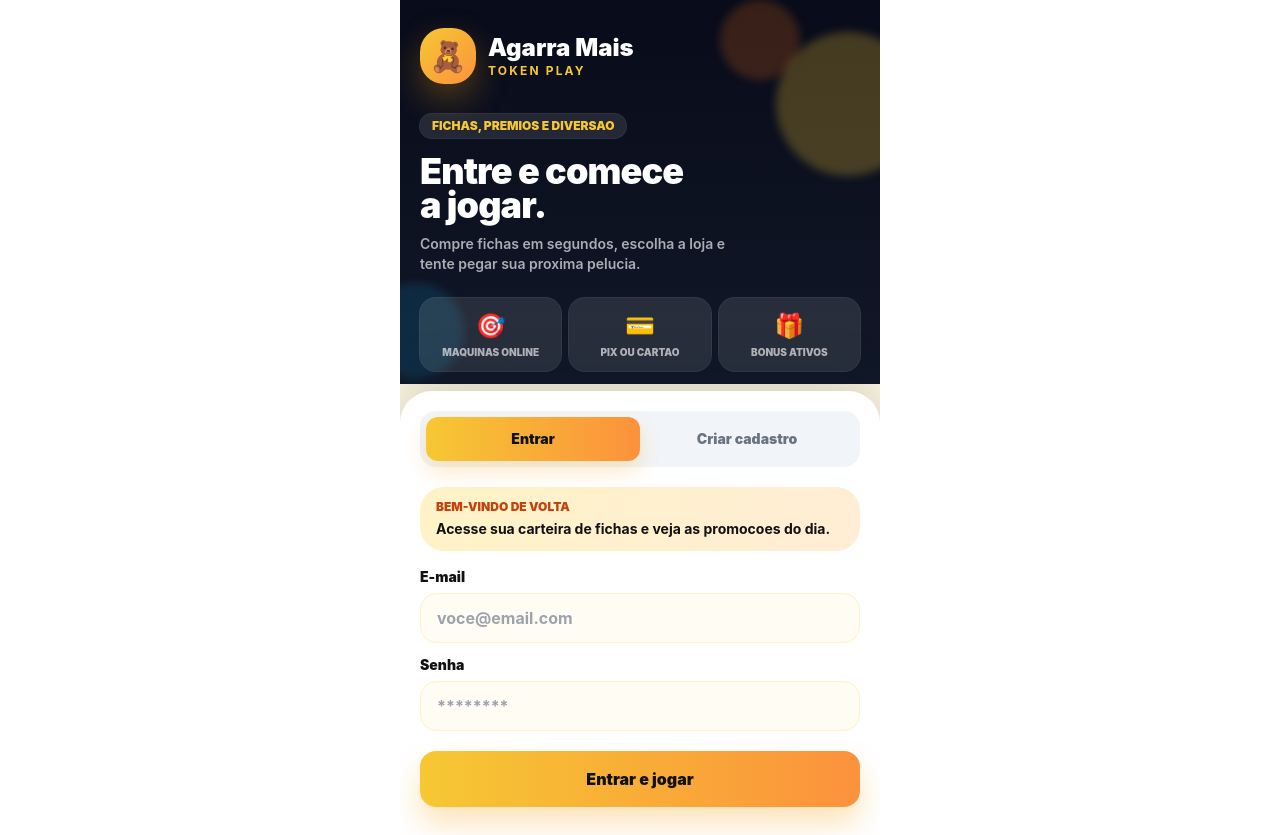
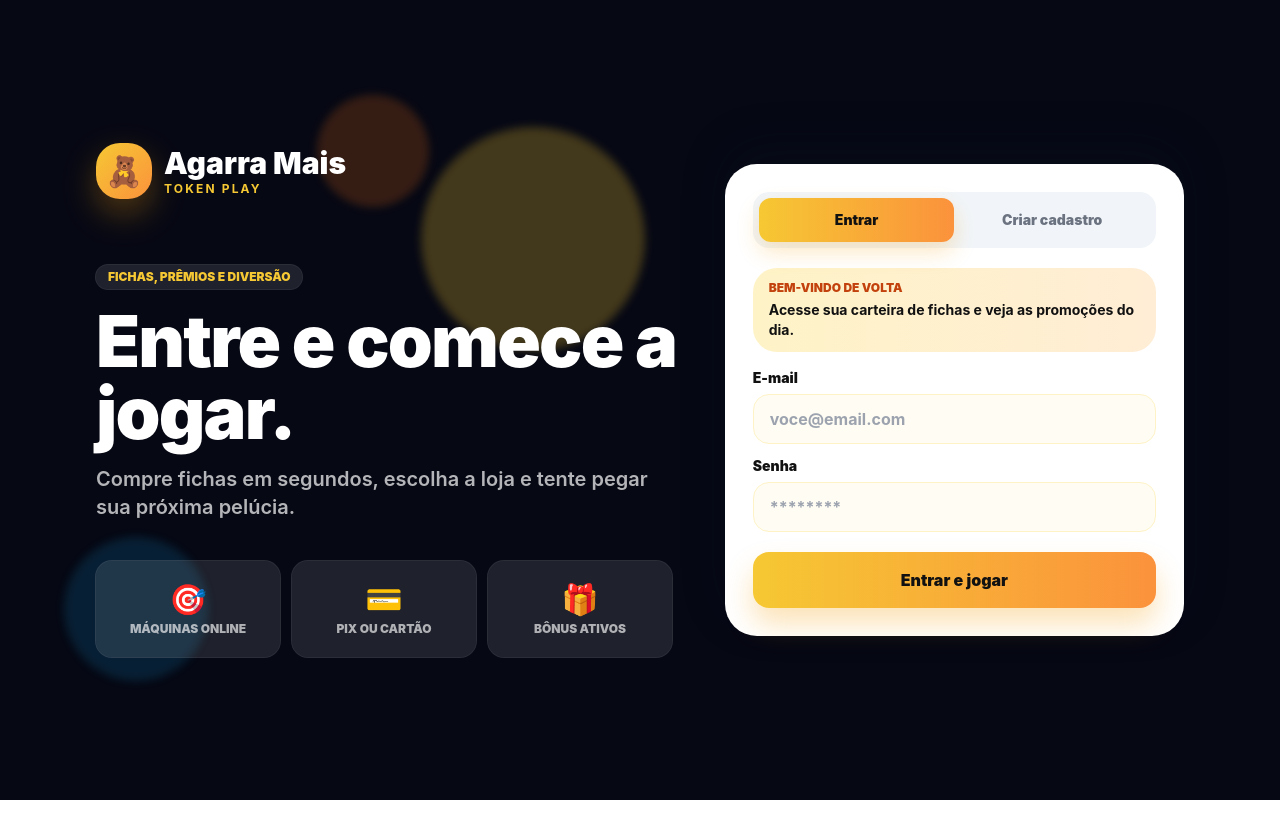
Before and after one commit to MachinePay/AgarramaisTokenPlayFrontend, a React (Vite) app: page /entrar in a window 1280 px wide. After the commit the page ends 800 px from the top, so only its background shows below. Built offline with nearby package versions, Linux system fonts and the light colour scheme; no server answers.

Commit message:
tela login

```diff
--- a/src/pages/EntrarPage.tsx
+++ b/src/pages/EntrarPage.tsx
@@ -31,7 +31,7 @@ export function EntrarPage() {
     try {
       if (isRegisterMode) {
         if (!privacyAccepted) {
-          setError("Voce precisa aceitar a Politica de Privacidade e os Termos de Uso.");
+          setError("Você precisa aceitar a Política de Privacidade e os Termos de Uso.");
           return;
         }
         await register({
@@ -52,49 +52,50 @@ export function EntrarPage() {
         err instanceof ApiError
           ? err.message
           : isRegisterMode
-            ? "Nao foi possivel criar o cadastro"
-            : "Nao foi possivel entrar",
+            ? "Não foi possível criar o cadastro"
+            : "Não foi possível entrar",
       );
     }
   }
 
   return (
-    <div className="app-viewport min-h-dvh overflow-hidden bg-[linear-gradient(180deg,#080b1a_0%,#111827_46%,#fff7df_46%,#ffffff_100%)]">
-      <section className="relative px-5 pb-8 pt-7 text-white">
-        <span aria-hidden className="absolute -right-10 top-8 h-36 w-36 rounded-full bg-brand-yellow/25 blur-sm" />
-        <span aria-hidden className="absolute right-20 top-0 h-20 w-20 rounded-full bg-orange-500/20 blur-sm" />
-        <span aria-hidden className="absolute -left-8 bottom-6 h-24 w-24 rounded-full bg-sky-500/15 blur-sm" />
+    <div className="auth-viewport min-h-dvh overflow-hidden bg-[#060814] text-white">
+      <main className="relative mx-auto grid min-h-dvh w-full max-w-6xl lg:grid-cols-[minmax(0,1fr)_minmax(410px,0.78fr)] lg:items-center lg:gap-10 lg:px-8">
+        <section className="auth-hero relative px-5 pb-8 pt-7 lg:px-0 lg:py-12">
+          <span aria-hidden className="absolute -right-10 top-8 h-36 w-36 rounded-full bg-brand-yellow/25 blur-sm lg:right-10 lg:h-56 lg:w-56" />
+          <span aria-hidden className="absolute right-20 top-0 h-20 w-20 rounded-full bg-orange-500/20 blur-sm lg:right-64 lg:h-28 lg:w-28" />
+          <span aria-hidden className="absolute -left-8 bottom-6 h-24 w-24 rounded-full bg-sky-500/15 blur-sm lg:h-36 lg:w-36" />
 
           <div className="relative flex items-center gap-3">
             <div className="flex h-14 w-14 items-center justify-center rounded-3xl bg-gradient-to-br from-brand-yellow to-orange-400 text-3xl shadow-[0_14px_34px_rgba(245,158,11,0.32)]">
               🧸
             </div>
             <div>
-            <p className="text-2xl font-black leading-tight">Agarra Mais</p>
+              <p className="text-2xl font-black leading-tight lg:text-3xl">Agarra Mais</p>
               <p className="text-xs font-bold uppercase tracking-[0.18em] text-brand-yellow">Token Play</p>
             </div>
           </div>
 
-        <div className="relative mt-7">
+          <div className="relative mt-7 lg:mt-16">
             <div className="inline-flex rounded-full bg-white/10 px-3 py-1 text-xs font-black uppercase text-brand-yellow ring-1 ring-white/15">
-            Fichas, premios e diversao
+              Fichas, prêmios e diversão
             </div>
-          <h1 className="mt-4 max-w-[11ch] text-4xl font-black leading-[0.95] tracking-tight">
+            <h1 className="mt-4 max-w-[12ch] text-4xl font-black leading-[0.95] tracking-tight sm:text-5xl lg:text-7xl">
               Entre e comece a jogar.
             </h1>
-          <p className="mt-3 max-w-xs text-sm font-semibold text-white/65">
-            Compre fichas em segundos, escolha a loja e tente pegar sua proxima pelucia.
+            <p className="mt-4 max-w-xl text-sm font-semibold leading-relaxed text-white/70 sm:text-base lg:text-xl">
+              Compre fichas em segundos, escolha a loja e tente pegar sua próxima pelúcia.
             </p>
           </div>
 
-        <div className="relative mt-6 grid grid-cols-3 gap-2">
-          <LoginBenefit icon="🎯" label="Maquinas online" />
-          <LoginBenefit icon="💳" label="Pix ou cartao" />
-          <LoginBenefit icon="🎁" label="Bonus ativos" />
+          <div className="relative mt-6 grid grid-cols-3 gap-2 sm:max-w-xl lg:mt-10 lg:gap-3">
+            <LoginBenefit icon="🎯" label="Máquinas online" />
+            <LoginBenefit icon="💳" label="Pix ou cartão" />
+            <LoginBenefit icon="🎁" label="Bônus ativos" />
           </div>
         </section>
 
-      <section className="relative -mt-3 rounded-t-[2rem] bg-white px-5 pb-7 pt-5 shadow-[0_-18px_48px_rgba(15,23,42,0.16)]">
+        <section className="relative -mt-3 rounded-t-[2rem] bg-white px-5 pb-7 pt-5 text-brand-black shadow-[0_-18px_48px_rgba(15,23,42,0.16)] lg:mt-0 lg:rounded-[2rem] lg:p-7">
           <div className="mb-5 grid grid-cols-2 rounded-2xl bg-slate-100 p-1.5">
             <button
               type="button"
@@ -132,8 +133,8 @@ export function EntrarPage() {
             </p>
             <p className="mt-1 text-sm font-bold text-brand-black">
               {isRegisterMode
-              ? "Crie sua conta para guardar fichas, nivel e historico de jogadas."
-              : "Acesse sua carteira de fichas e veja as promocoes do dia."}
+                ? "Crie sua conta para guardar fichas, nível e histórico de jogadas."
+                : "Acesse sua carteira de fichas e veja as promoções do dia."}
             </p>
           </div>
 
@@ -222,13 +223,13 @@ export function EntrarPage() {
                 <span>
                   Li e aceito a{" "}
                   <Link to="/privacidade" className="font-black text-orange-700 underline">
-                  Politica de Privacidade
+                    Política de Privacidade
                   </Link>{" "}
                   e os{" "}
                   <Link to="/termos" className="font-black text-orange-700 underline">
                     Termos de Uso
                   </Link>
-                . Meus dados serao usados para criar minha conta, operar fichas, pedidos, pagamentos e historico.
+                  . Meus dados serão usados para criar minha conta, operar fichas, pedidos, pagamentos e histórico.
                 </span>
               </label>
             )}
@@ -242,6 +243,7 @@ export function EntrarPage() {
             </button>
           </form>
         </section>
+      </main>
     </div>
   );
 }
@@ -260,9 +262,9 @@ function LoginField({ label, children }: { label: string; children: React.ReactN
 
 function LoginBenefit({ icon, label }: { icon: string; label: string }) {
   return (
-    <div className="rounded-2xl bg-white/10 px-2 py-3 text-center ring-1 ring-white/15">
-      <p className="text-2xl">{icon}</p>
-      <p className="mt-1 text-[10px] font-black uppercase leading-tight text-white/65">{label}</p>
+    <div className="rounded-2xl bg-white/10 px-2 py-3 text-center ring-1 ring-white/15 lg:px-4 lg:py-5">
+      <p className="text-2xl lg:text-3xl">{icon}</p>
+      <p className="mt-1 text-[10px] font-black uppercase leading-tight text-white/65 lg:text-xs">{label}</p>
     </div>
   );
 }
```
Lines whose indentation alone changed are shown as unchanged.
